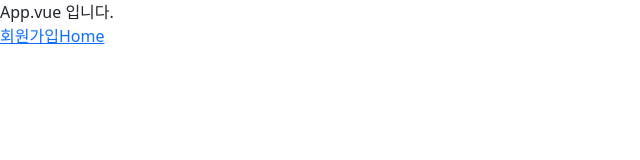
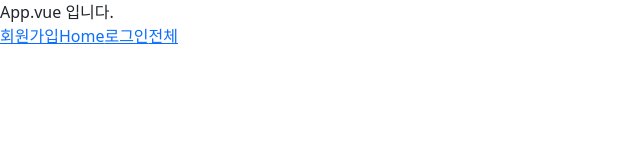
Before and after one commit to ninnistic/Feel-em, a Vue app in the folder client/feelem/: page /movielist in a window 1280 px wide. Shown: the top 160 px of the page, without its empty margins (0-640 px from the left). Built offline with nearby package versions, Linux system fonts and the light colour scheme; what vue-js-modal would draw is missing.

Commit message:
Feat : MovieListView 구현 완료 및 router 등록

```diff
--- a/client/feelem/src/App.vue
+++ b/client/feelem/src/App.vue
@@ -4,6 +4,8 @@ App.vue 입니다.
 <nav>
   <router-link :to="{ name : 'SignupView'}">회원가입</router-link>
   <router-link :to="{ name : 'HomeView' }">Home</router-link>
+  <router-link :to="{ name : 'LoginView' }">로그인</router-link>
+  <router-link :to="{ name : 'MovieListView' }">전체</router-link>
 </nav>
 <router-view />
 </div>
--- a/client/feelem/src/router/index.js
+++ b/client/feelem/src/router/index.js
@@ -2,6 +2,9 @@ import Vue from 'vue'
 import VueRouter from 'vue-router'
 import SignupView from '@/views/SignupView'
 import HomeView from '@/views/HomeView'
+import LoginView from '@/views/LoginView'
+import MovieListView from '@/views/MovieListView'
+
 
 Vue.use(VueRouter)
 
@@ -16,6 +19,16 @@ const routes = [
     path: '/signup',
     name: 'SignupView',
     component: SignupView
+  },
+  {
+    path : '/login',
+    name : 'LoginView',
+    component : LoginView
+  },
+  {
+    path : '/movielist',
+    name : 'MovieListView',
+    component : MovieListView,
   }
 ]
 
--- /dev/null
+++ b/client/feelem/src/views/MovieListView.vue
@@ -0,0 +1,26 @@
+<template>
+  <div>
+
+  </div>
+</template>
+
+<script>
+
+
+export default {
+  name : 'MovieListView',
+  components : {
+
+  },
+  data() {
+    return {
+
+    }
+  }
+
+}
+</script>
+
+<style>
+
+</style>
```
